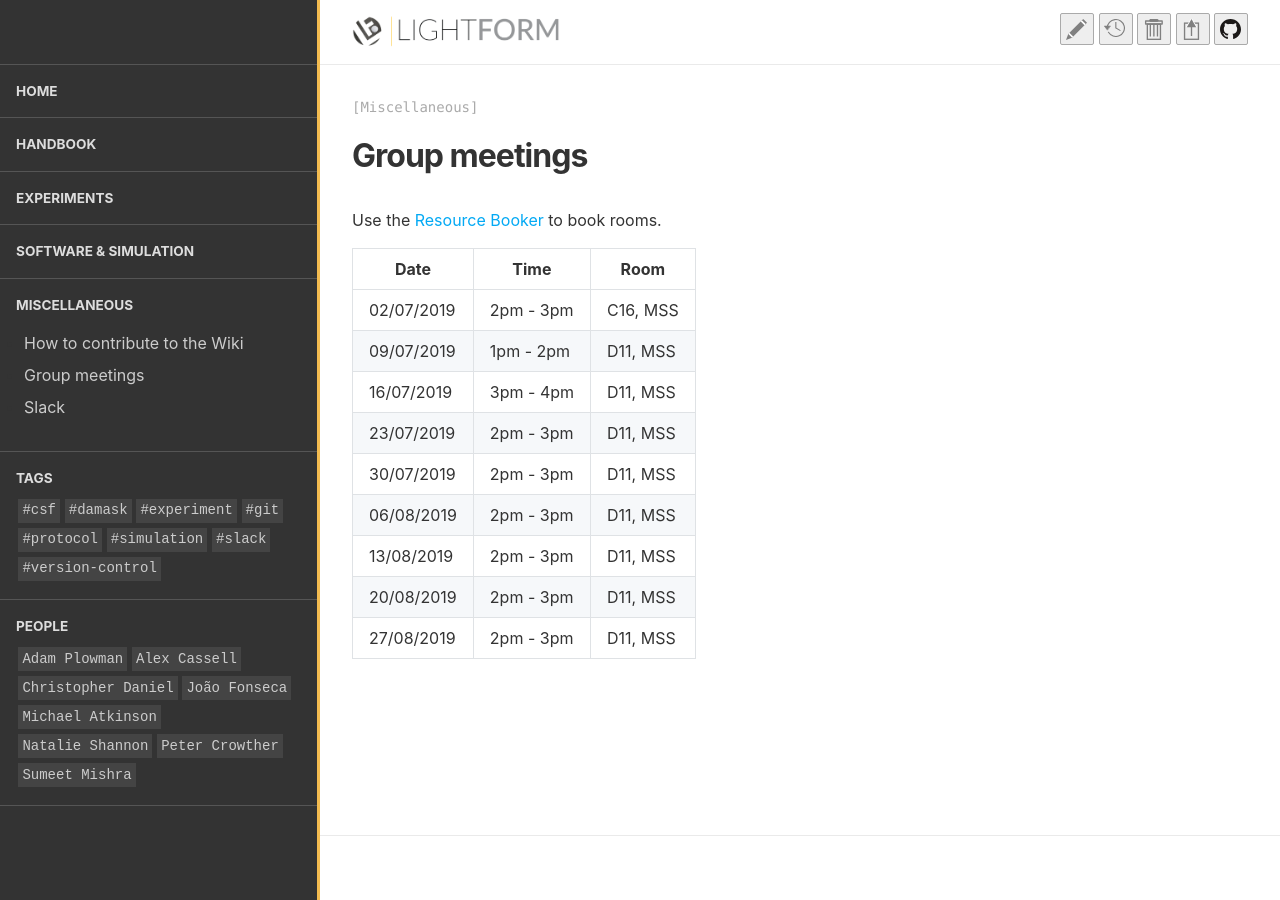
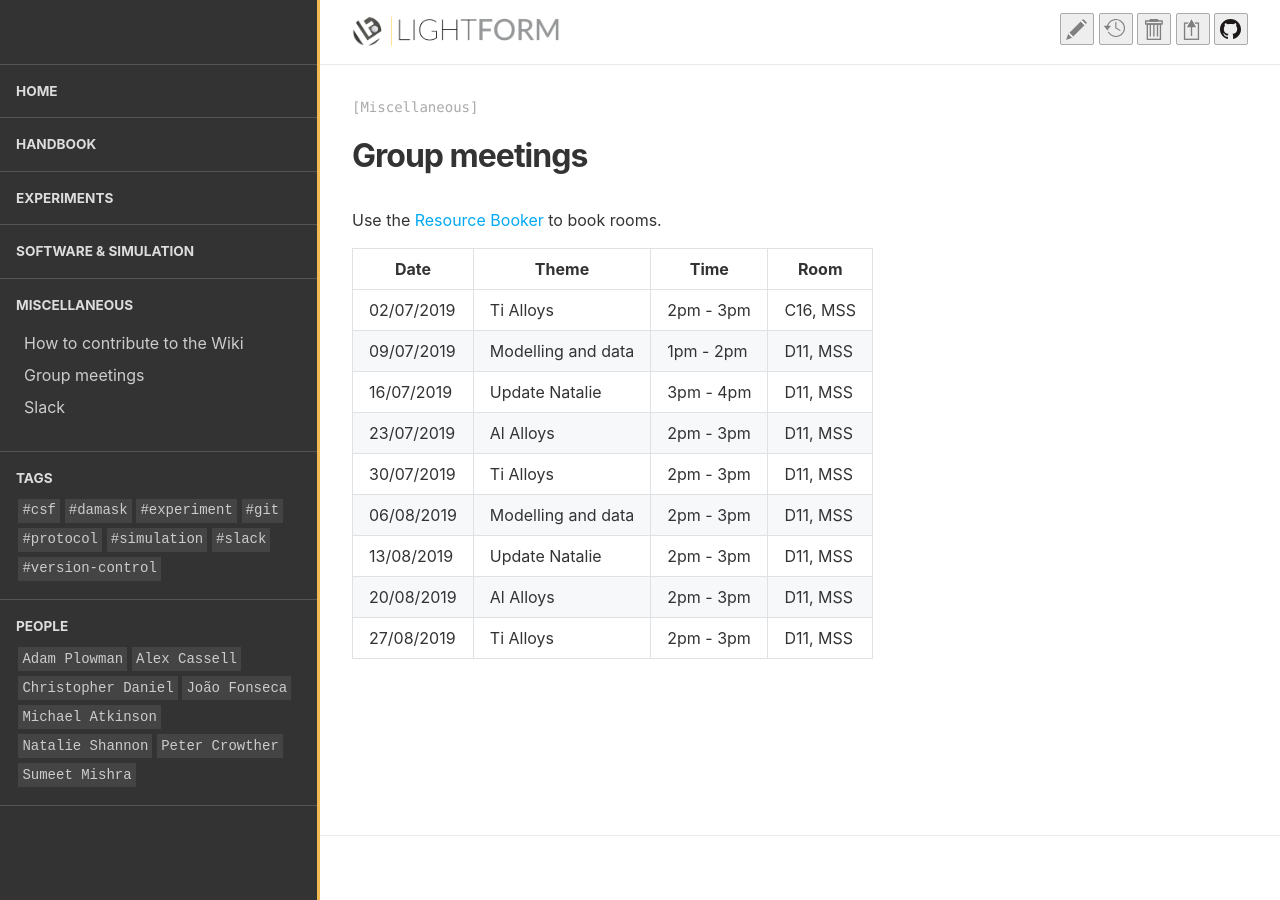
Before and after one commit to LightForm-group/wiki, a Jekyll site: the page built from collections/_miscellaneous/meeting_dates.md, in a window 1280 px wide. Built offline with Jekyll 4.4.1, drawn with Linux system fonts in a browser that asks for light colours.

Commit message:
Add meeting themes

```diff
--- a/collections/_miscellaneous/meeting_dates.md
+++ b/collections/_miscellaneous/meeting_dates.md
@@ -4,14 +4,14 @@ title: Group meetings
 
 Use the [Resource Booker](https://resourcebooker.manchester.ac.uk/) to book rooms.
 
-| Date | Time | Room |
-| ---- | ---- | ---- |
-| 02/07/2019 | 2pm - 3pm | C16, MSS |
-| 09/07/2019 | 1pm - 2pm | D11, MSS |
-| 16/07/2019 | 3pm - 4pm | D11, MSS |
-| 23/07/2019 | 2pm - 3pm | D11, MSS |
-| 30/07/2019 | 2pm - 3pm | D11, MSS |
-| 06/08/2019 | 2pm - 3pm | D11, MSS |
-| 13/08/2019 | 2pm - 3pm | D11, MSS |
-| 20/08/2019 | 2pm - 3pm | D11, MSS |
-| 27/08/2019 | 2pm - 3pm | D11, MSS |
+|    Date    |       Theme        |   Time    |   Room   |
+| ---------- | ------------------ | --------- | -------- |
+| 02/07/2019 | Ti Alloys          | 2pm - 3pm | C16, MSS |
+| 09/07/2019 | Modelling and data | 1pm - 2pm | D11, MSS |
+| 16/07/2019 | Update Natalie     | 3pm - 4pm | D11, MSS |
+| 23/07/2019 | Al Alloys          | 2pm - 3pm | D11, MSS |
+| 30/07/2019 | Ti Alloys          | 2pm - 3pm | D11, MSS |
+| 06/08/2019 | Modelling and data | 2pm - 3pm | D11, MSS |
+| 13/08/2019 | Update Natalie     | 2pm - 3pm | D11, MSS |
+| 20/08/2019 | Al Alloys          | 2pm - 3pm | D11, MSS |
+| 27/08/2019 | Ti Alloys          | 2pm - 3pm | D11, MSS |
```
